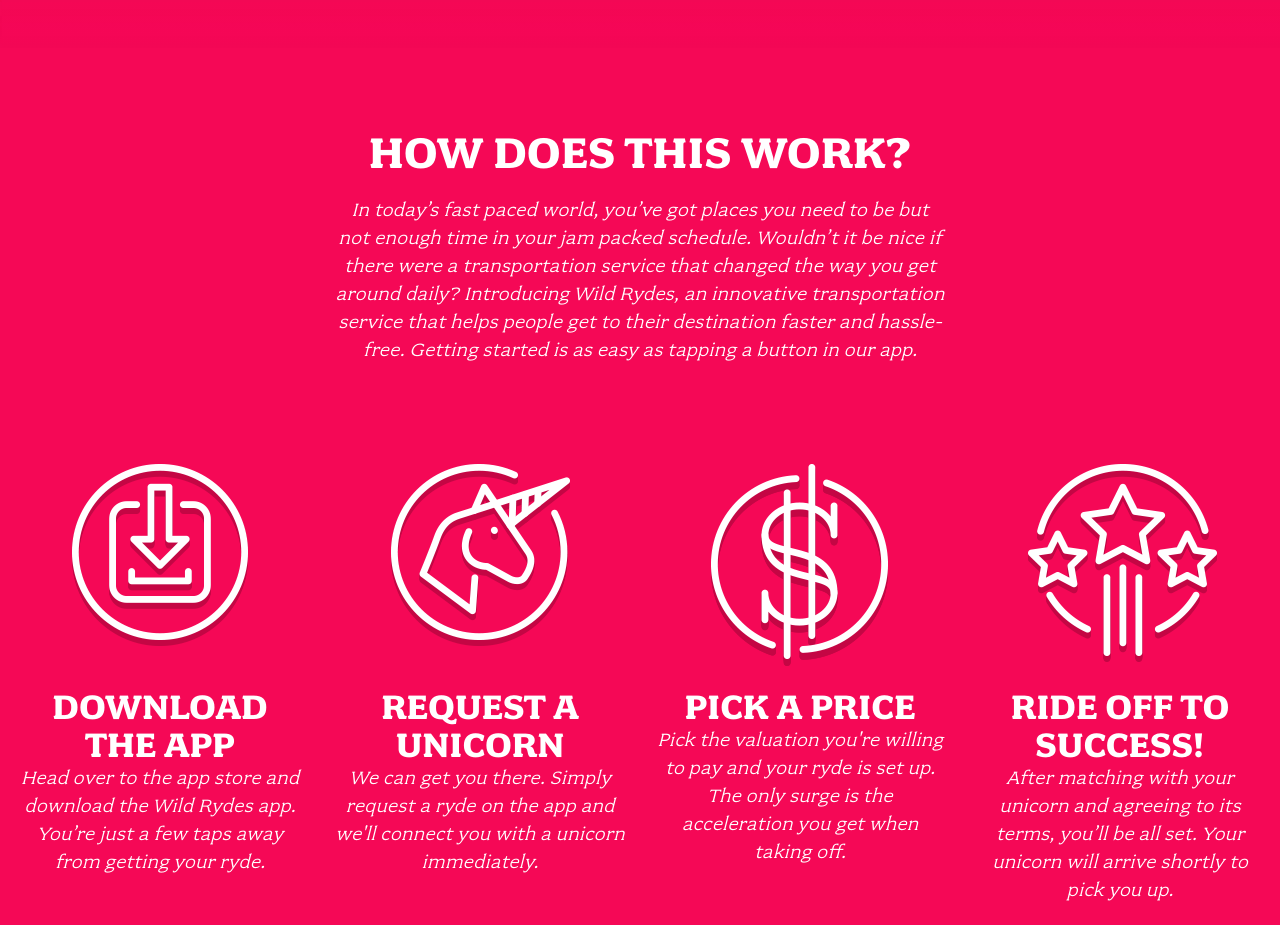
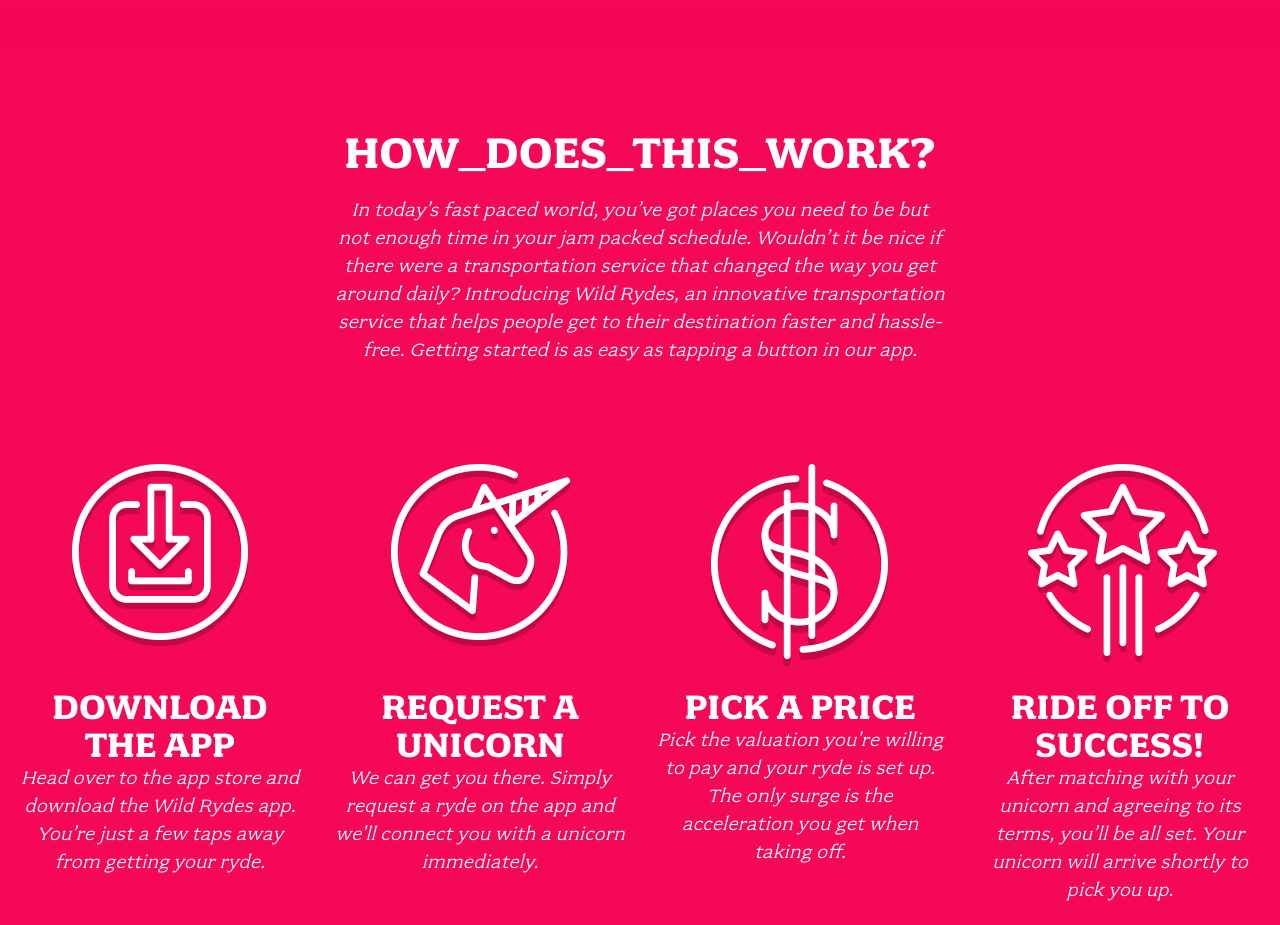
Before and after one commit to YAlorenzo/wildrydes-siteHUB, a plain HTML site: page index.html in a window 1280 px wide. Shown: the part 900-1825 px from the top of the page. Drawn offline with Linux system fonts and the light colour scheme.

Commit message:
Update index.html

```diff
--- a/index.html
+++ b/index.html
@@ -30,7 +30,7 @@
 
   <section class="home-about">
     <div class="row column large-9 xlarge-6 xxlarge-4">
-      <h2 class="section-title">How Does This Work?</h2>
+      <h2 class="section-title">How_Does_This_Work?</h2>
       <p class="content">
         In today’s fast paced world, you’ve got places you need to be but not enough time in your jam packed schedule. Wouldn’t it be nice if there were a transportation service that changed the way you get around daily? Introducing Wild Rydes, an innovative transportation service that helps people get to their destination faster and hassle-free. Getting started is as easy as tapping a button in our app.
       </p>
```
